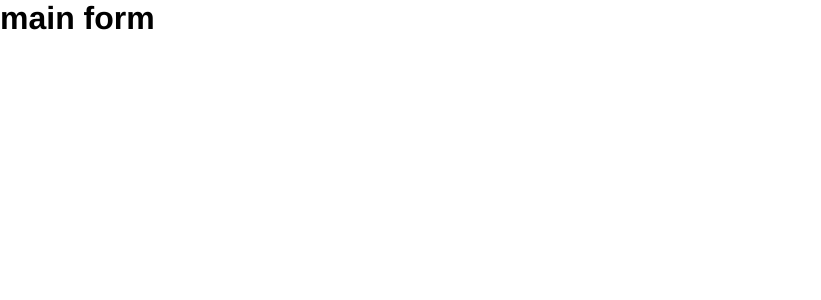
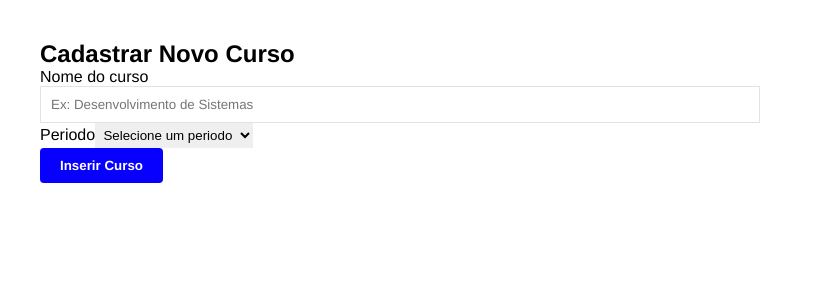
Before and after one commit to NYKSSilva/FrontEnd, a React (Vite) app: page / in a window 1280 px wide. Shown: the top 300 px of the page, without its empty margins (0-821 px from the left). Built offline with nearby package versions, Linux system fonts and the light colour scheme.

Commit message:
Lista Cursos

```diff
--- /dev/null
+++ b/src/ListaCursos/styles.module.css
@@ -0,0 +1,15 @@
+.listaContainer{
+
+}
+.titulo{
+
+}
+.tabela{
+
+}
+.actionButton{
+
+}
+.alinhaBotao{
+
+}
--- a/src/MainForm/index.tsx
+++ b/src/MainForm/index.tsx
@@ -1,48 +1,122 @@
+/* eslint-disable @typescript-eslint/no-explicit-any */
 import styles from './styles.module.css';
 import { useState, useEffect } from 'react';
 import { Container } from '../components/Container';
 import { InputPadrao } from '../components/inputPadrao';
 import { BotaoPadrao } from '../components/BotaoPadrao';
 
-interface DadosCurso{
+interface DadosCurso {
     nomeCurso: string;
     periodo: string;
-    cursoEmEdicao: any|null;
 }
-interface MainFormProps{
-    aoAdicionar: (curso:any) => void;
-    aoAtualizar: (curso:any) => void;
+interface MainFormProps {
+    aoAdicionar: (curso: any) => void;
+    aoAtualizar: (curso: any) => void;
+    cursoEmEdicao: any | null;
+
 
 }
 
-export function MainForm({aoAdicionar, aoAtualizar, cursoEmEdicao}
-    :MainFormProps){
-        const [DadosCurso, setDadosCurso]=useState<DadosCurso>({
-            nomeCurso:'',
-            periodo:'',
+export function MainForm({ aoAdicionar, aoAtualizar, cursoEmEdicao }
+    : MainFormProps) {
+    const [DadosCurso, setDadosCurso] = useState<DadosCurso>({
+        nomeCurso: '',
+        periodo: '',
+
     })
-        useEffect(()=>{
-            if(cursoEmEdicao){
+    useEffect(() => {
+        if (cursoEmEdicao) {
             setDadosCurso({
                 nomeCurso: cursoEmEdicao.nome,
-                     periodoCurso: cursoEmEdicao.periodo
+                periodo: cursoEmEdicao.periodo
             });
-            }else{
-                setDadosCurso({nomeCurso:'', periodo:''});
+        } else {
+            setDadosCurso({ nomeCurso: '', periodo: '' });
         }
-        },[cursoEmEdicao])
+    }, [cursoEmEdicao])
 
-        const lidarComMudanca = (e: React.ChangeEvent<HTMLInputElement| HTMLSelectElement>)=>{
+    const lidarComMudanca = (e: React.ChangeEvent<HTMLInputElement | HTMLSelectElement>) => {
         setDadosCurso({
             ...DadosCurso,
             [e.target.name]: e.target.value,
 
         });
+    };
+
+    const cadastrarCurso = (e: any) => {
+        e.preventDefault();
+        if (cursoEmEdicao) {
+            const cursoAtualizado = {
+                id: cursoEmEdicao.id,
+                nome: DadosCurso.nomeCurso,
+                periodo: DadosCurso.periodo
+            };
+            console.log("Alteração em formato JSON :\n", JSON.stringify(cursoAtualizado, null, 2));
+            aoAtualizar(cursoAtualizado)
+
+        } else {
+            const cursoNovo = {
+                id: "",
+                nome: DadosCurso.nomeCurso,
+                periodo: DadosCurso.periodo
+            };
+            console.log("Inclusão em formato JSON :\n", JSON.stringify(cursoNovo, null, 2));
+            aoAdicionar(cursoNovo)
+
+        }
+        setDadosCurso({ nomeCurso: "", periodo: "" })
+
     }
 
-    return(
+    return (
         <>
-        <h1>main form</h1>
+            <Container>
+                <section className={styles.formularioContainer}>
+                    <h2 className={styles.titulo}>
+                        {cursoEmEdicao ? 'Editar Curso' : 'Cadastrar Novo Curso'}
+                    </h2>
+                    <form onSubmit={cadastrarCurso}>
+                        <div className={styles.pularLinha}>
+                            <label htmlFor="nomeCurso" className={styles.label}>Nome do curso</label>
+                            <InputPadrao
+                                type="text"
+                                id="nomeCurso"
+                                name="nomeCurso"
+                                placeholder="Ex: Desenvolvimento de Sistemas"
+                                value={DadosCurso.nomeCurso}
+                                onChange={lidarComMudanca}
+                                required
+                            />
+                        </div>
+                        <div className={styles.pularLinha}>
+                            <label htmlFor="periodo" className={styles.label}
+                            >Periodo</label>
+                            <select
+                            className={styles.estiloSelect}
+
+                                id="periodo"
+                                name="periodo"
+                                value={DadosCurso.periodo}
+                                onChange={lidarComMudanca}
+                                required
+                            >
+                                <option value="">Selecione um periodo</option>
+                                <option value="matutino">Matutino</option>
+                                <option value="vespertino">Vespertino</option>
+                                <option value="noturno">Noturno</option>
+                                <option value="integral">Integral</option>
+                            </select>
+
+                        </div>
+                        <div className={styles.alinharBotao}>
+                            <BotaoPadrao type='submit'>
+                                {cursoEmEdicao? 'Salvar Alteração':'Inserir Curso'}
+                            </BotaoPadrao>
+                        </div>
+                    </form>
+                </section>
+
+            </Container>
         </>
     )
 }
--- a/src/MainForm/styles.module.css
+++ b/src/MainForm/styles.module.css
@@ -0,0 +1,21 @@
+.formularioContainer{
+
+}
+.titulo{
+
+}
+.label{
+
+}
+.pularLinha{
+
+}
+.alinhaBotao{
+
+}
+.estiloSelect{
+    padding: 0.265rem;
+    border-color: var(--cor-divisor);
+    border: 0.4rem;
+
+}
--- a/src/pages/Home/index.tsx
+++ b/src/pages/Home/index.tsx
@@ -1,10 +1,16 @@
-
+import { Container } from "../../components/Container"
 
 import { MainForm } from "../../MainForm"
 export function Home() {
     return(
         <>
-        <MainForm></MainForm>
+        <Container>
+        <MainForm
+        // aoAdicionar={adicionarCurso}
+        // aoAtualizar={atualizarCurso}
+        // cursoEmEdicao={cursoEmEdicao}
+        />
+        </Container>
         </>
     )
 }
```
Also changed, not shown: src/ListaCursos/index.tsx (added, +59 -0 lines). Lines whose indentation alone changed are shown as unchanged.
